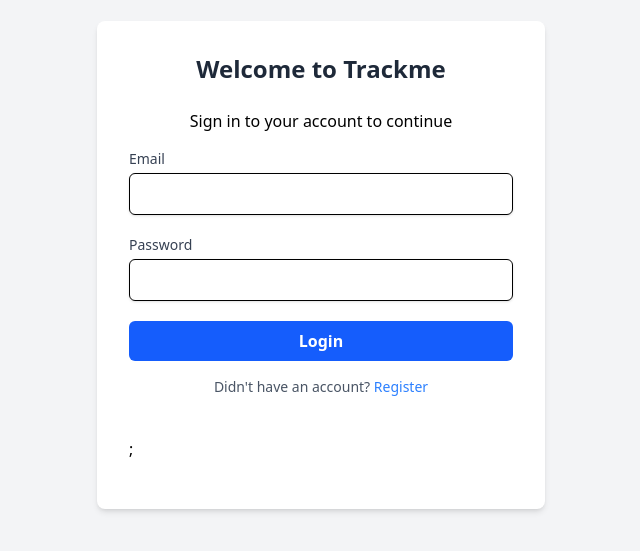
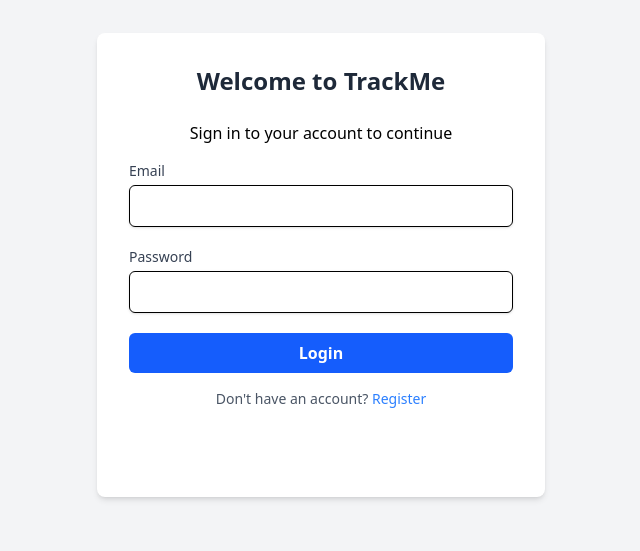
Before and after one commit to gskumawat0/trackWizard, a React (Vite) app: page /login in a window 1280 px wide. Shown: the part 135-686 px from the top of the page, without its empty margins (319-959 px from the left). Built offline with nearby package versions, Linux system fonts and the light colour scheme; no server answers.

Commit message:
api register and login

```diff
--- a/package.json
+++ b/package.json
@@ -15,11 +15,13 @@
     "@tailwindcss/vite": "^4.1.11",
     "dotenv": "^17.2.0",
     "firebase": "^11.10.0",
+    "json-server": "^1.0.0-beta.3",
     "jwt-decode": "^4.0.0",
     "react": "^19.1.0",
     "react-dom": "^19.1.0",
     "react-icons": "^5.5.0",
     "react-router-dom": "^7.6.3",
+    "swagger-ui-express": "^5.0.1",
     "tailwindcss": "^4.1.11",
     "uuid": "^11.1.0"
   },
--- a/src/App.jsx
+++ b/src/App.jsx
@@ -25,6 +25,10 @@
 
 // Initialize Firebase
 const app = initializeApp(firebaseConfig);
+// const swaggerUi = require('swagger-ui-express');
+// const swaggerDocument = require('./swagger.json');
+
+// app.use('/api-docs', swaggerUi.serve, swaggerUi.setup(swaggerDocument));
 
 function App() {
   const routers = createBrowserRouter([
--- a/src/assets/Login.jsx
+++ b/src/assets/Login.jsx
@@ -1,48 +1,68 @@
 import React, { useContext, useState } from 'react';
-import { getAuth, signInWithEmailAndPassword } from 'firebase/auth';
-
+import { useNavigate, Link } from 'react-router-dom';
+import { Maincontext } from './Pages/Context';
 import { GoogleOAuthProvider, GoogleLogin } from '@react-oauth/google';
-
-import { Link, useNavigate } from 'react-router-dom';
-
-import { Maincontext } from './Pages/Context';
 
 const Login = () => {
   const { userHandler } = useContext(Maincontext);
-  const [errom, Seterrorm] = useState('');
   const navigate = useNavigate();
 
-  const registerHandler = (e) => {
+  const [errorMessage, setErrorMessage] = useState('');
+
+  const handleLogin = async (e) => {
     e.preventDefault();
+
     const email = e.target.email.value;
     const password = e.target.password.value;
-    const auth = getAuth();
-    signInWithEmailAndPassword(auth, email, password)
-      .then((userCredential) => {
-        const user = userCredential.user;
-        userHandler(user);
-        localStorage.setItem('user', JSON.stringify(user));
-        navigate('/');
-      })
-      .catch((error) => {
-        console.error('Login Error:', error.code, error.message);
-        Seterrorm('Login failed: ' + error.message);
-      });
+
+    const item = { email, password };
+
+    try {
+      const result = await fetch(
+        'https://trackme-api.onrender.com/api/v1/auth/login',
+        {
+          method: 'POST',
+          headers: {
+            'Content-Type': 'application/json',
+            accept: 'application/json',
+          },
+          body: JSON.stringify(item),
+        },
+      );
+
+      const data = await result.json();
+      if (!result.ok) {
+        throw new Error(data.message || 'Login failed');
+      }
+
+      userHandler(data);
+      localStorage.setItem('user', JSON.stringify(data));
+
+      const name = data?.data?.user?.name;
+      navigate('/', { state: { name } });
+    } catch (err) {
+      console.error('Login Error:', err.message);
+      setErrorMessage(err.message);
+    }
   };
-  const handlersucess = (credentialResponse) => {
-    console.log('handlersucess h', credentialResponse);
+
+  const handleGoogleSuccess = (credentialResponse) => {
+    console.log('Google login success:', credentialResponse);
   };
-  const handleerror = () => {
-    console.log('google error');
+
+  const handleGoogleError = () => {
+    console.log('Google login failed');
   };
+
   return (
     <div className="min-h-screen bg-gray-100 flex items-center justify-center">
       <div className="bg-white p-8 rounded-lg shadow-md w-full max-w-md">
         <h2 className="text-2xl font-bold mb-6 text-center text-gray-800">
-          Welcome to Trackme
+          Welcome to TrackMe
         </h2>
         <p className="text-center mb-4">Sign in to your account to continue</p>
-        <form onSubmit={registerHandler} className="space-y-5">
+
+        <form onSubmit={handleLogin} className="space-y-5">
           <div>
             <label
               htmlFor="email"
@@ -52,10 +72,10 @@
             </label>
             <input
               type="email"
+              name="email"
               id="email"
-              name="email"
               required
-              className="mt-1 w-full px-4 py-2 border rounded-md shadow-sm focus:outline-none focus:ring-2 focus:ring-blue-500"
+              className="w-full mt-1 px-4 py-2 border rounded-md shadow-sm focus:ring-2 focus:ring-blue-500"
             />
           </div>
 
@@ -68,35 +88,40 @@
             </label>
             <input
               type="password"
+              name="password"
               id="password"
-              name="password"
               required
-              className="mt-1 w-full px-4 py-2 border rounded-md shadow-sm focus:outline-none focus:ring-2 focus:ring-blue-500"
+              className="w-full mt-1 px-4 py-2 border rounded-md shadow-sm focus:ring-2 focus:ring-blue-500"
             />
           </div>
 
-          <div>
           <button
             type="submit"
-              className="w-full bg-blue-600 hover:bg-blue-700 cursor-pointer text-white font-semibold py-2 px-4 rounded-md transition duration-300"
+            className="w-full bg-blue-600 hover:bg-blue-700 text-white font-semibold py-2 px-4 rounded-md transition"
           >
             Login
           </button>
-          </div>
         </form>
+
         <p className="text-center text-sm text-gray-600 mt-4">
-          Didn't have an account?{' '}
-          <Link
-            to="/register"
-            className="text-blue-500 cursor-pointer hover:underline"
-          >
+          Don't have an account?{' '}
+          <Link to="/register" className="text-blue-500 hover:underline">
             Register
           </Link>
         </p>
-        <GoogleOAuthProvider clientId="1037279978173-qo3j66t1uq7d9f2ed63rf2e83i1lhrkl.apps.googleusercontent.com">
-          <GoogleLogin onSuccess={handlersucess} onError={handleerror} />
+
+        <div className="mt-4 flex justify-center">
+          <GoogleOAuthProvider clientId="1037279978173-r5puq66g5eieqp9s7im21jfjnkm9r4s6.apps.googleusercontent.com">
+            <GoogleLogin
+              onSuccess={handleGoogleSuccess}
+              onError={handleGoogleError}
+            />
           </GoogleOAuthProvider>
-        ;<p className="text-red-500 mt-4 text-center">{errom}</p>
+        </div>
+
+        {errorMessage && (
+          <p className="text-red-500 mt-4 text-center">{errorMessage}</p>
+        )}
       </div>
     </div>
   );
--- a/src/assets/Pages/Context.jsx
+++ b/src/assets/Pages/Context.jsx
@@ -7,9 +7,14 @@
 
   useEffect(() => {
     const storedUser = localStorage.getItem('user');
-    if (storedUser != null) {
-      Setuser(JSON.parse(storedUser));
-    }
+
+    if (storedUser) {
+  try {
+    Setuser(JSON.parse(storedUser));  // Parse the stored JSON
+  } catch (error) {
+    console.error(error);
+  }
+}
   }, []);
 
   const userHandler = (data) => {
--- a/src/assets/Register.jsx
+++ b/src/assets/Register.jsx
@@ -1,37 +1,43 @@
 import React, { useContext, useState } from 'react';
-import { getAuth, createUserWithEmailAndPassword } from 'firebase/auth';
+// import { getAuth, createUserWithEmailAndPassword } from 'firebase/auth';
 import { GoogleOAuthProvider, GoogleLogin } from '@react-oauth/google';
 import { Maincontext } from './Pages/Context';
 import { useNavigate } from 'react-router-dom';
 import { jwtDecode } from 'jwt-decode';
 const Register = () => {
-  const [errorMessage, setErrorMessage] = useState('');
+  // const [errorMessage, setErrorMessage] = useState('');
+
   const { userHandler } = useContext(Maincontext);
   const nevigate = useNavigate();
+
+  const [email, Setemail] = useState('');
+  const [password, Setpassword] = useState('');
+  const [name, setname] = useState('');
+
   const registerHandler = (e) => {
     e.preventDefault();
-    const email = e.target.email.value;
-    const password = e.target.password.value;
+    // const email = e.target.email.value;
+    // const password = e.target.password.value;
 
-    const auth = getAuth();
-    createUserWithEmailAndPassword(auth, email, password)
-      .then((userCredential) => {
-        // Signed up
-        const user = userCredential.user;
-        userHandler(user.toJSON());
-        nevigate('/');
-        // ...
-      })
+    // const auth = getAuth();
+    // createUserWithEmailAndPassword(auth, email, password)
+    //   .then((userCredential) => {
+    //     // Signed up
+    //     const user = userCredential.user;
+    //     userHandler(user.toJSON());
+    //     nevigate('/', { state: { name } });
+    //     // ...
+    //   })
 
-      .catch((error) => {
-        if (error.code === 'auth/email-already-in-use') {
-          setErrorMessage('This email is already registered.');
-        } else if (error.code === 'auth/weak-password') {
-          setErrorMessage('Password should be at least 6 characters.');
-        } else {
-          setErrorMessage('Registration failed: ' + error.message);
-        }
-      });
+    //   .catch((error) => {
+    //     if (error.code === 'auth/email-already-in-use') {
+    //       setErrorMessage('This email is already registered.');
+    //     } else if (error.code === 'auth/weak-password') {
+    //       setErrorMessage('Password should be at least 6 characters.');
+    //     } else {
+    //       setErrorMessage('Registration failed: ' + error.message);
+    //     }
+    //   });
   };
   const handlersucess = (credentialResponse) => {
     console.log('handlersucess h', credentialResponse);
@@ -41,7 +47,36 @@
   const handleerror = () => {
     console.log('google error');
   };
+  // const handlersucess = (credentialResponse) => {
+  //   console.log('handlersucess h', credentialResponse);
+  // };
+  // const handleerror = () => {
+  //   console.log('google error');
+  // };
 
+  async function login() {
+    // console.log(email, password);
+    let item = { email, password, name };
+    let result = await fetch(
+      'https://trackme-api.onrender.com/api/v1/auth/register',
+      {
+        method: 'POST',
+        headers: {
+          'Content-Type': 'application/json',
+          accept: 'application/json',
+        },
+        body: JSON.stringify(item),
+      },
+    );
+    const resulta = await result.json();
+    userHandler(resulta);
+    const userName = resulta.data.user.name;
+    console.log(resulta.data.user.name);
+    console.log(userName);
+    // localStorage.setItem('user', JSON.stringify(resulta));
+
+    nevigate('/', { state: { name: resulta.data.user.name } });
+  }
   return (
     <div className="min-h-screen bg-gray-100 flex items-center justify-center">
       <div className="bg-white p-8 rounded-lg shadow-md w-full max-w-md">
@@ -50,6 +85,22 @@
         </h2>
         <form onSubmit={registerHandler} className="space-y-5">
           {/* Email */}
+          <div>
+            <label
+              htmlFor="name"
+              className="block text-sm font-medium text-gray-700"
+            >
+              name
+            </label>
+            <input
+              type="name"
+              id="name"
+              name="name"
+              onChange={(e) => setname(e.target.value)}
+              required
+              className="mt-1 w-full px-4 py-2 border rounded-md shadow-sm focus:outline-none focus:ring-2 focus:ring-blue-500"
+            />
+          </div>
           <div>
             <label
               htmlFor="email"
@@ -61,6 +112,7 @@
               type="email"
               id="email"
               name="email"
+              onChange={(e) => Setemail(e.target.value)}
               required
               className="mt-1 w-full px-4 py-2 border rounded-md shadow-sm focus:outline-none focus:ring-2 focus:ring-blue-500"
             />
@@ -77,6 +129,7 @@
             <input
               type="password"
               id="password"
+              onChange={(e) => Setpassword(e.target.value)}
               name="password"
               required
               className="mt-1 w-full px-4 py-2 border rounded-md shadow-sm focus:outline-none focus:ring-2 focus:ring-blue-500"
@@ -102,7 +155,13 @@
         <GoogleOAuthProvider clientId="1037279978173-r5puq66g5eieqp9s7im21jfjnkm9r4s6.apps.googleusercontent.com">
           <GoogleLogin onSuccess={handlersucess} onError={handleerror} />
         </GoogleOAuthProvider>
-        ;<div className="text-red-500 mt-4 text-center">{errorMessage}</div>
+        {/* ;<div className="text-red-500 mt-4 text-center">{errorMessage}</div> */}
+        <button
+          onClick={login}
+          className="w-full p-2 bg-blue-600 text-white cursor-pointer    "
+        >
+          console.log //{' '}
+        </button>
       </div>
     </div>
   );
```
Also changed, not shown: src/assets/Header.jsx (+16 -6 lines), src/assets/index.js (added), 3 other files (tests, documents, lock files or other folders). Lines whose indentation alone changed are shown as unchanged.
